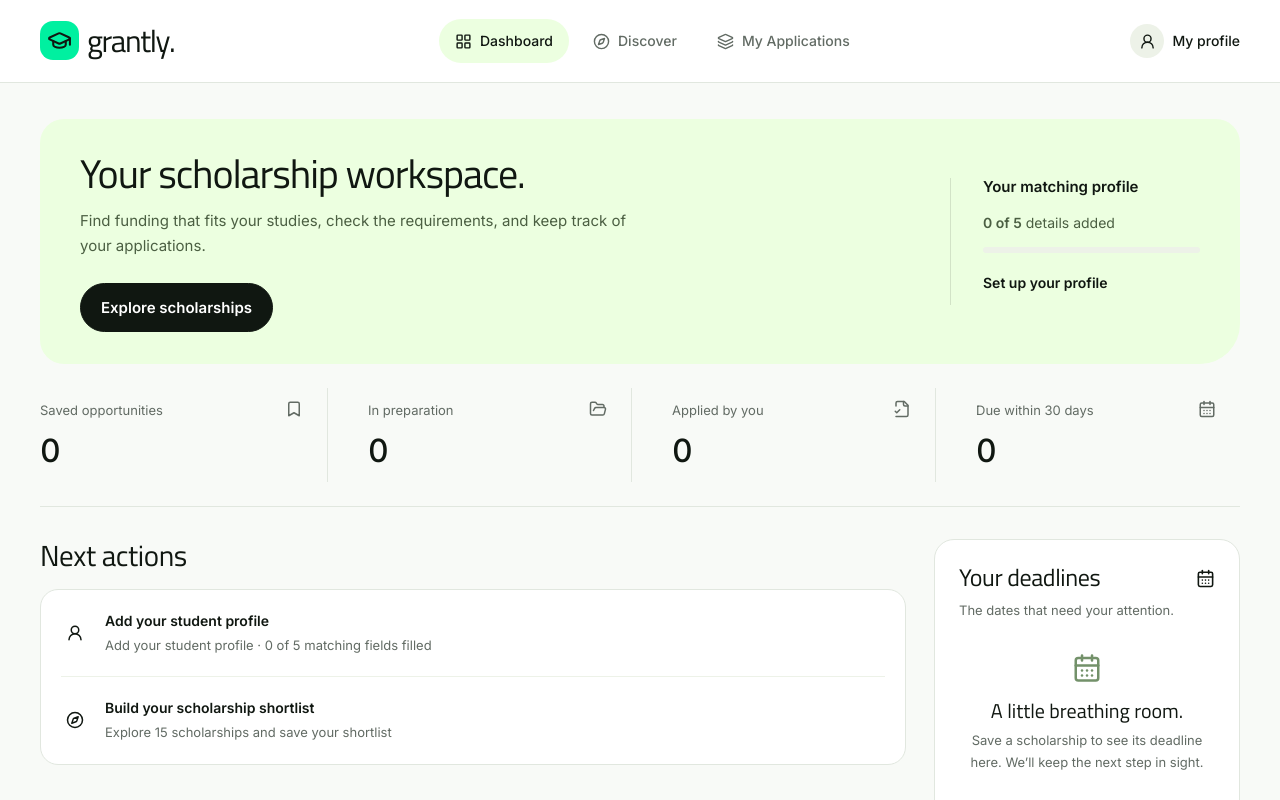
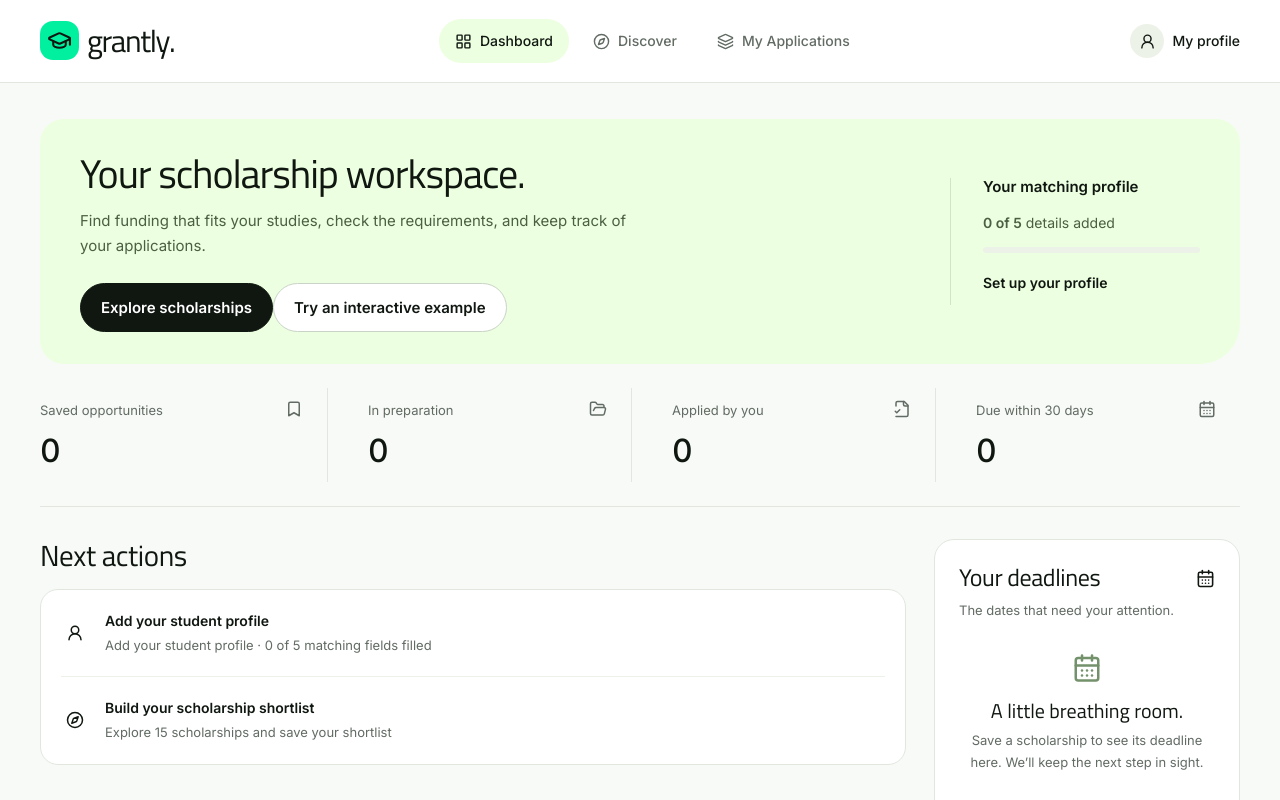
Before and after one commit to ThunderKhan/grantly, a React (Vite) app: page /dashboard in a window 1280 px wide. Shown: the top 800 px of the page. Built offline with nearby package versions, Linux system fonts and the light colour scheme; a web font is replaced by a local one.

Commit message:
feat: let empty dashboard visitors exercise the actual workflow immediately

```diff
--- a/src/Dashboard.tsx
+++ b/src/Dashboard.tsx
@@ -9,6 +9,7 @@ import {
   Compass,
 } from "lucide-react";
 import { NumberTicker } from "./NumberTicker";
+import { DemoStart } from "./DemoStart";
 import { AnimatedProgress } from "./motion";
 import { catalog } from "./catalog";
 import { useStore } from "./store";
@@ -78,6 +79,7 @@ export function Dashboard() {
             keep track of your applications.
           </p>
           <ButtonLink to="/discover">Explore scholarships</ButtonLink>
+          {!tracked.length && profileCount === 0 && <DemoStart />}
         </div>
         <div className="profile-snapshot">
           <h2>Your matching profile</h2>
```
